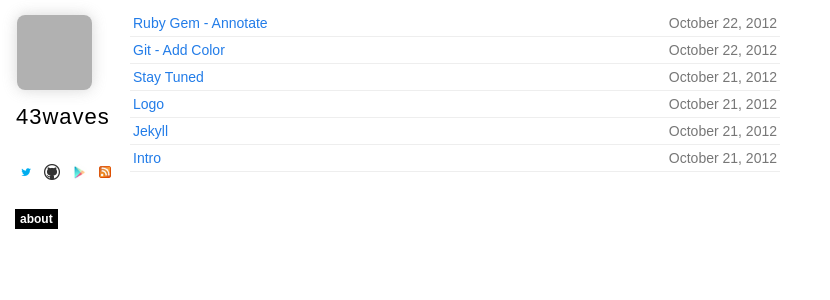
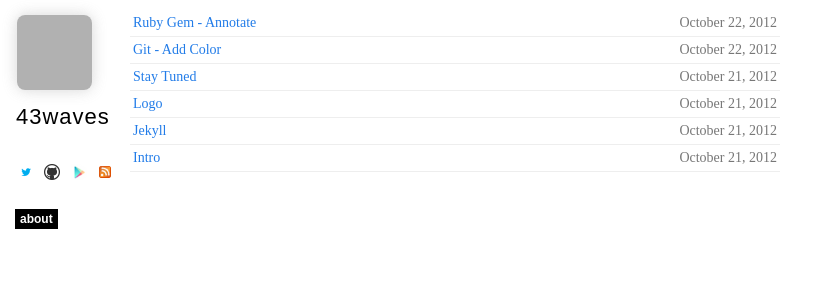
Before and after one commit to 43waves/43waves.github.io, a Jekyll site: the page built from index.html, in a window 1280 px wide. Shown: the top 300 px of the page, without its empty margins (0-830 px from the left). Built offline with Jekyll 4.4.1, drawn with Linux system fonts in a browser that asks for light colours; nearby versions of some CDN libraries; Markdown is read by kramdown in place of the engine named in the settings; grey boxes are pictures that could not be loaded.

Commit message:
Tweak styles

```diff
--- a/_layouts/layout.html
+++ b/_layouts/layout.html
@@ -10,7 +10,8 @@
     <link rel"alternate" type="application/rss+xml" href="http://feeds.feedburner.com/43waves" />
     <link rel="stylesheet" type="text/css" media="screen, projection" href="/css/styles.css" />
     <link rel="stylesheet" type="text/css" href="/css/syntax.css" />
-    <!-- <link rel="stylesheet" type="text/css" href="/css/ios.css" /> -->
+    <link rel="stylesheet" type="text/css" media="only screen and (max-device-width: 480px)" href="/css/iphone.css" />
+    <link rel="stylesheet" type="text/css" media="only screen and (device-width: 768px)" href="/css/ipad.css" />
     <link rel="stylesheet" type="text/css" href="http://fonts.googleapis.com/css?family=Yanone+Kaffeesatz" />
     <link rel="43waves-icon" href="/43waves-icon.png" />
 
--- a/css/ios.css
+++ b/css/ipad.css
@@ -44,3 +44,19 @@
   width: inherit;
   padding: 0 15px;
 }
+
+.authoring {
+  font-size: 2em !important;
+}
+
+h1, h2, h3 {
+  font-size: 3em;
+}
+
+.content p, #post p {
+  font-size: 2em;
+}
+
+.content .copy {
+  line-height: 3em;
+}
--- /dev/null
+++ b/css/iphone.css
@@ -0,0 +1,62 @@
+#header {
+  position: relative;
+  width: inherit;
+  left: inherit;
+  top: inherit;
+  padding: 15px;
+}
+
+#header .site {
+  display: none;
+}
+
+#header .avatar {
+  width: 40px;
+  height: 40px;
+  margin-bottom: -10px;
+  margin-right: 5px;
+}
+
+#header #me {
+  display: inline;
+}
+
+#header #waves {
+  font-size: 30px;
+  color: #000;
+  font-family: 'Yanone Kaffeesatz';
+  letter-spacing: 0;
+  font-weight: normal;
+  text-transform: none;
+  padding-right: 3px;
+}
+
+#header #sections {
+  margin: 0;
+}
+
+#header #sections div {
+  display: inline;
+}
+
+.content {
+  margin-left: 0;
+  width: inherit;
+  padding: 0 15px;
+}
+
+.authoring {
+  font-size: 2em !important;
+}
+
+h1, h2, h3 {
+  font-size: 3em;
+}
+
+.content p, #post p {
+  font-size: 2em;
+}
+
+.content .copy {
+  line-height: 3em;
+}
--- a/css/styles.css
+++ b/css/styles.css
@@ -34,9 +34,18 @@
   margin-bottom: 50px;
 }
 
+.content ul {
+  margin-left: -10px;
+}
+
+.content li {
+  margin-bottom: 10px;
+  color: #222;
+  list-style-type: square;
+}
+
 .related {
   margin-top: 10px;
-  font-family: sans-serif;
 }
 
 .related ul {
@@ -287,10 +296,6 @@
   padding-left: 60px;
 }
 
-.whoring .twitter-follow-button {
-  width: 75px !important;
-}
-
 /*
 
 HACKER NEWS MAD KARMA
```
